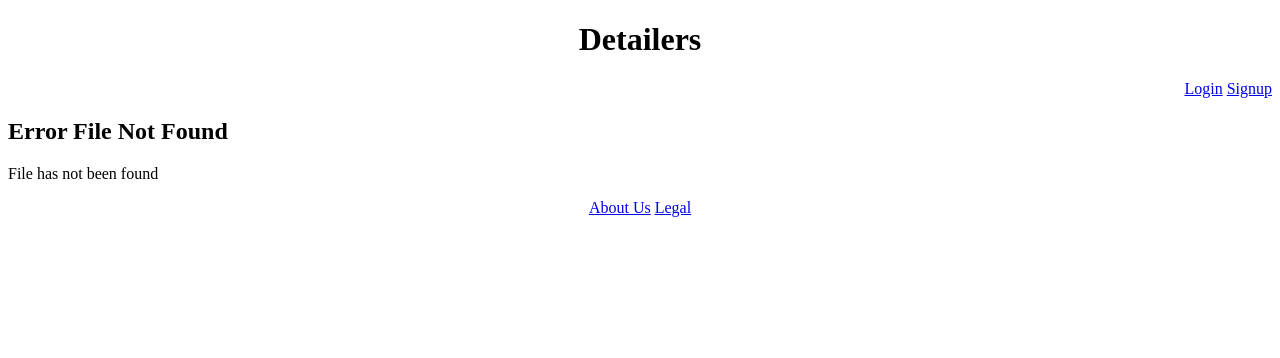
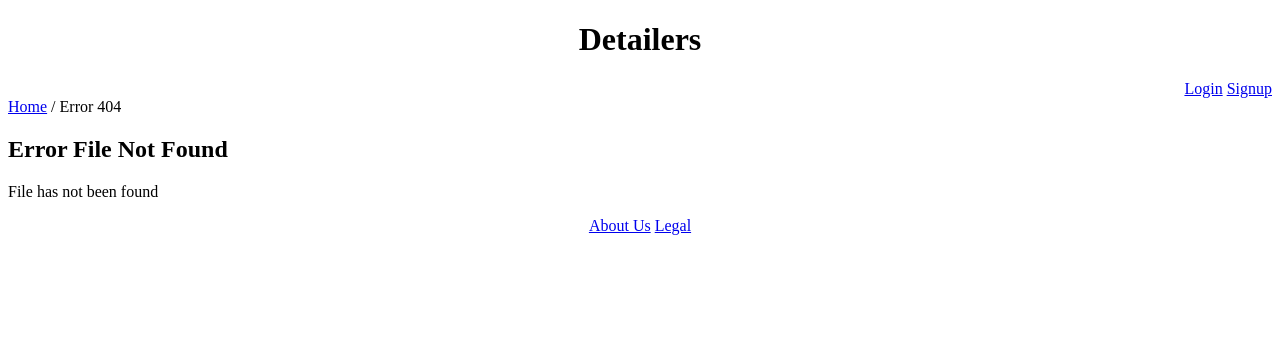
Before and after one commit to phyrenight/detailers, a Flask app: template detailers/app/templates/error404.html in a window 1280 px wide. Shown: the top 358 px of the page. Run offline with Flask 2, Linux system fonts and the light colour scheme; the template is opened without the code that fills it, so the values that code supplies are empty; parts of the project's set-up code (start-up, migrations or seed data) failed here and were passed over.

Commit message:
no crumbs on page

```diff
--- a/detailers/app/templates/error404.html
+++ b/detailers/app/templates/error404.html
@@ -1,5 +1,10 @@
 {% extends 'layout.html' %}
 {% block content %}
+<div class="crumb-container">
+  <a href=" {{ url_for('home') }}">Home</a>
+  <span>/</span>
+  <span>Error 404</span>
+  </div>
   <main role='main'>
     <section>
       <h2>Error File Not Found</h2>
```
